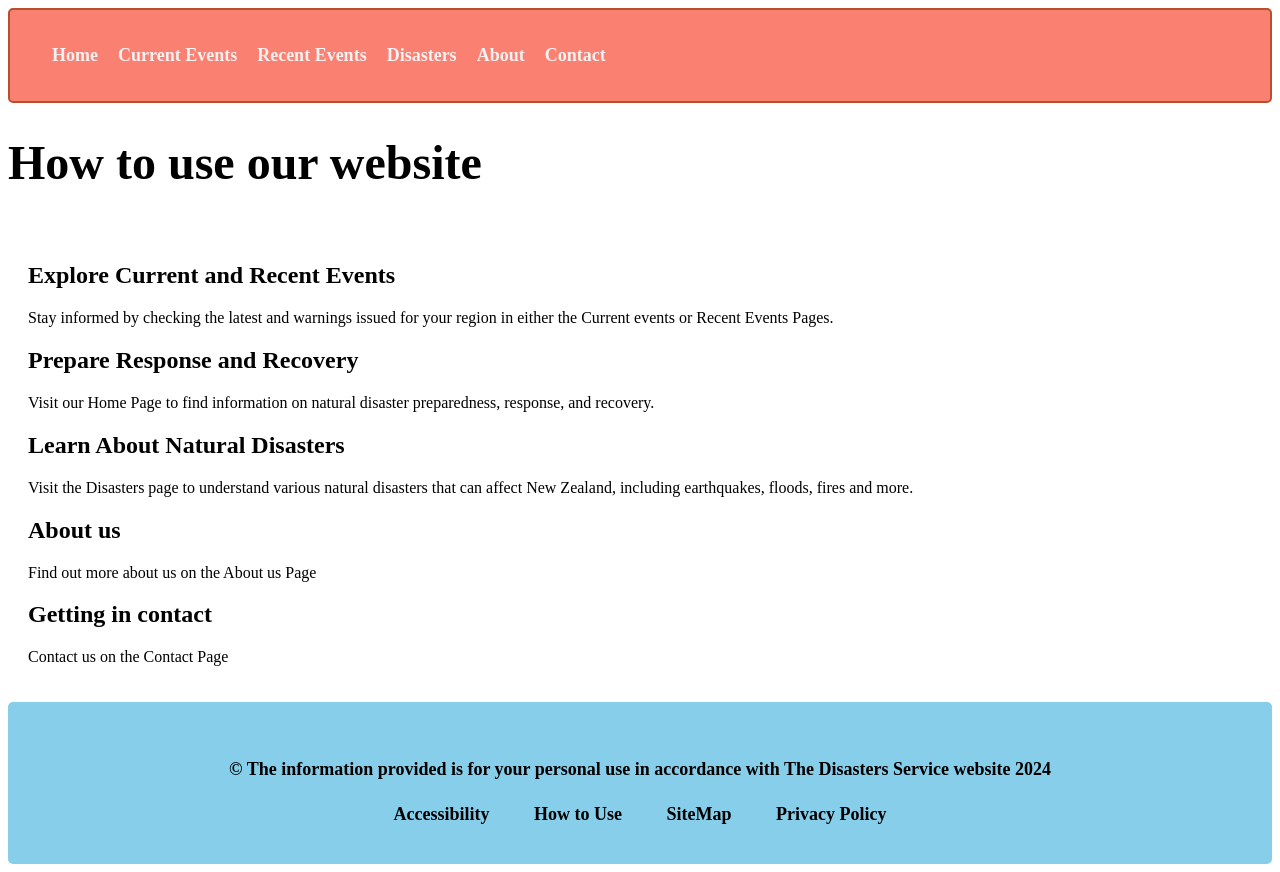
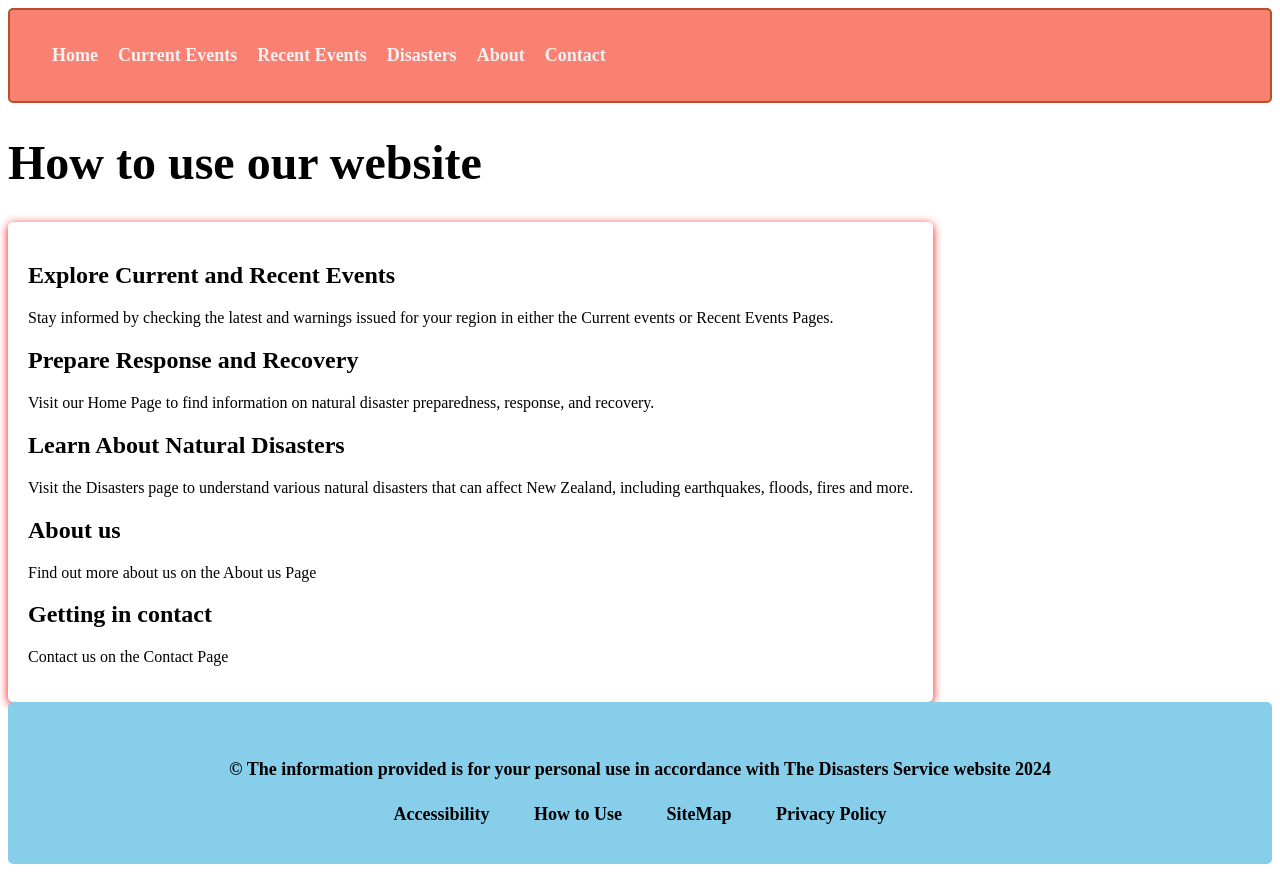
Before and after one commit to BIT-Studio-3/group-project-25-1-scade, a SvelteKit app in the folder disaster/disaster/: page /howToUse in a window 1280 px wide. Built offline with nearby package versions, Linux system fonts and the light colour scheme.

Commit message:
added a reddish container shadow hehe

```diff
--- a/disaster/disaster/src/routes/howToUse/+page.svelte
+++ b/disaster/disaster/src/routes/howToUse/+page.svelte
@@ -40,6 +40,9 @@
         max-width: fit-content;
         background-color: #ffff;
         padding: 20px;
+        border-radius: 5px;
+        box-shadow: 0 2px 10px rgb(255, 7, 7);
+
     }
 
 
```
